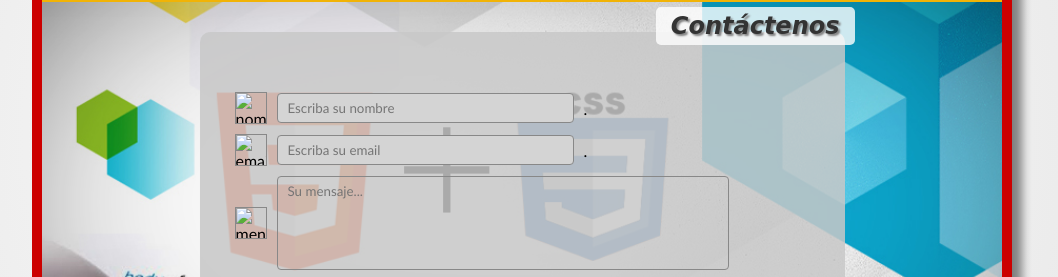
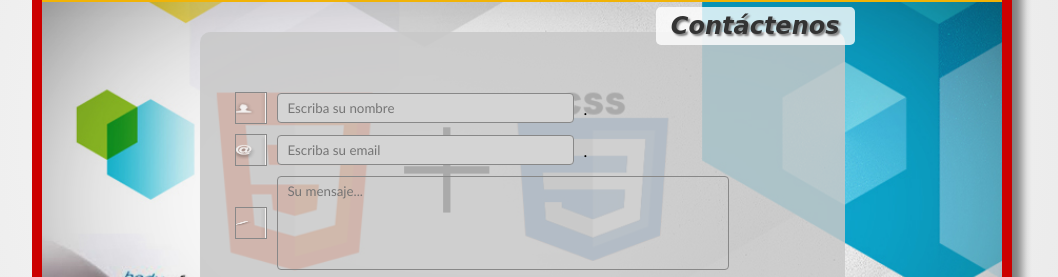
Before and after one commit to carlosss5757/Ejercicio2_html5css3-tema4, a plain HTML site: page curso.html in a window 1280 px wide. Shown: the part 246-523 px from the top of the page, without its empty margins (158-1216 px from the left). Drawn offline with Linux system fonts and the light colour scheme.

Commit message:
Update curso.html

```diff
--- a/curso.html
+++ b/curso.html
@@ -40,7 +40,7 @@
     <h2>Contáctenos</h2>
     <ul>
         <li>
-            <img src="../imgs-curso/icon-nombre.png" alt="nombre">
+            <img src="icon-nombre.png" alt="nombre">
             <input type="text" placeholder="Escriba su nombre" id="nombre-contacto" list="nombres">.
             <datalist id="nombres">
                 <option value="alex">
@@ -50,11 +50,11 @@
             </datalist>
         </li>
         <li>
-            <img src="../imgs-curso/icon-correo.png" alt="email">
+            <img src="icon-correo.png" alt="email">
             <input type="email" placeholder="Escriba su email" id="correo-contacto">.
         </li>
         <li>
-            <img src="../imgs-curso/icon-mensaje.png" alt="mensaje">
+            <img src="icon-mensaje.png" alt="mensaje">
             <textarea placeholder="Su mensaje..."></textarea>
         </li>
         <li>
```
